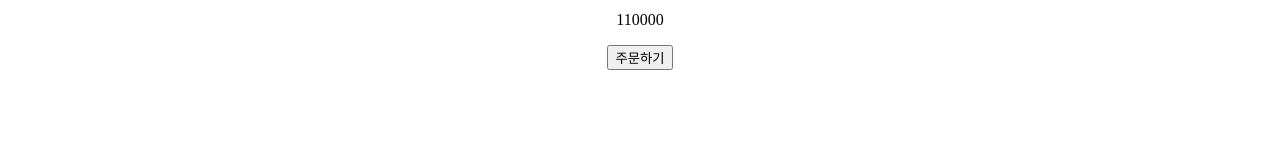
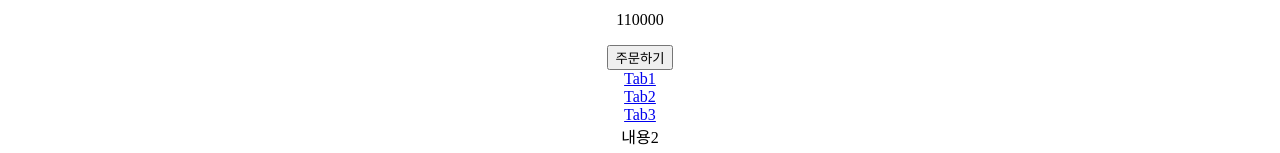
Before and after one commit to kik87827/shop_2506, a React app: page /detail/1 in a window 1280 px wide. Shown: the part 1233-1386 px from the top of the page. Before the commit the page ends 1311 px from the top, so only its background shows below. Built offline with nearby package versions, Linux system fonts and the light colour scheme; the HTML template or start-up script is replaced by a standard one.

Commit message:
수업 1 완료료

```diff
--- a/src/routes/DetailPage.jsx
+++ b/src/routes/DetailPage.jsx
@@ -1,4 +1,5 @@
 import { useEffect, useState } from "react";
+import { Nav } from "react-bootstrap";
 import { useParams } from "react-router-dom";
 import styled from 'styled-components';
 
@@ -45,6 +46,7 @@ function DetailPage({propsShoes}) {
     let [alert, setAlert] = useState(true);
     let [inputValue, setInputValue] = useState('');
     let [warn, setWarn] = useState(false);
+    let [tab, setTab] = useState(1);
 
     useEffect(() => {
         /* console.log('안녕');
@@ -98,8 +100,25 @@ function DetailPage({propsShoes}) {
                     <button className="btn btn-danger">주문하기</button>
                 </div>
             </div>
+
+            <Nav variant="tabs" defaultActiveKey={tab}>
+                <Nav.Item>
+                    <Nav.Link eventKey={0} onClick={()=>{setTab(0)}}>Tab1</Nav.Link>
+                </Nav.Item>
+                <Nav.Item>
+                    <Nav.Link eventKey={1} onClick={()=>{setTab(1)}}>Tab2</Nav.Link>
+                </Nav.Item>
+                <Nav.Item>
+                    <Nav.Link eventKey={2} onClick={()=>{setTab(2)}}>Tab3</Nav.Link>
+                </Nav.Item>
+            </Nav>
+            <TabContents tabIndex={tab} />
         </div>
     )
 }
 
+function TabContents({tabIndex}) {
+    return [<div>내용1</div>,<div>내용2</div>,<div>내용3</div>][tabIndex]
+}
+
 export default DetailPage;
```
